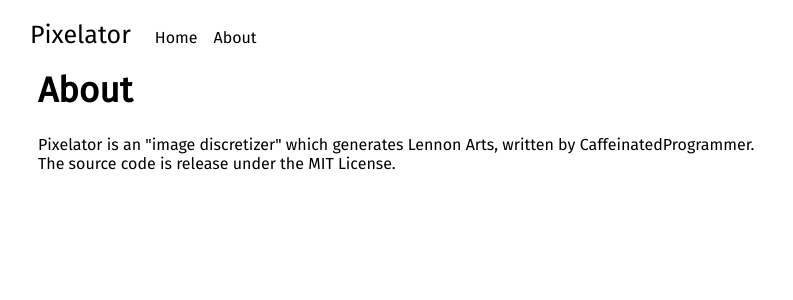
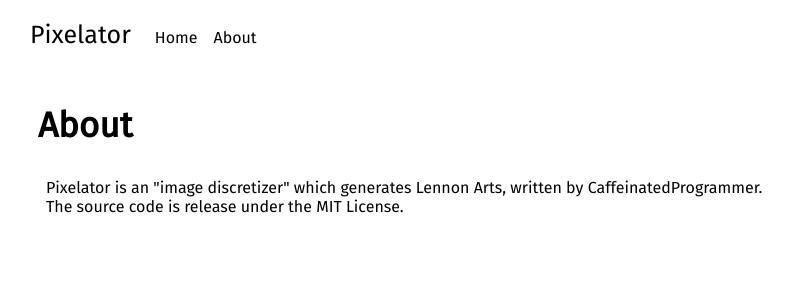
Before and after one commit to caffeinatedprogrammer/pixelator, a React (Create React App) app: page /about in a window 1280 px wide. Shown: the top 300 px of the page, without its empty margins (2-795 px from the left). Built offline with nearby package versions, Linux system fonts and the light colour scheme.

Commit message:
Enhance margin

```diff
--- a/src/AboutPage.jsx
+++ b/src/AboutPage.jsx
@@ -5,6 +5,7 @@
         <div className="normal-page-padding">
             <div className="dummy-height" />
             <h1>About</h1>
+            <div className="normal-padding">
                 <p>
                     Pixelator is an "image discretizer" which generates Lennon Arts, written by CaffeinatedProgrammer.
                 </p>
@@ -12,5 +13,6 @@
                     The source code is release under the MIT License.
                 </p>
             </div>
+        </div>
     )
 }
--- a/src/InputForm.jsx
+++ b/src/InputForm.jsx
@@ -242,6 +242,7 @@
             </form>}
             square={
                 <div className="overflow-scroll full">
+                    <div className="dummy-height" />
                     <canvas
                         ref={canvasRef}
                         width={imageWidth.toString()}
--- a/src/Result.jsx
+++ b/src/Result.jsx
@@ -24,8 +24,7 @@
     }
 
     return (
-        <div className="result-container">
-            <div className="dummy-height" />
+        <div>
             {rows.map(((array, index) =>
                 <div className="result-line" key={index.toString()}>{array}</div>
             ))}
--- a/src/ResultPage.jsx
+++ b/src/ResultPage.jsx
@@ -67,11 +67,14 @@
         data ?
             <SquareContainer
                 square={
-                    <Result
-                        data={imageData}
-                        width={width}
-                        height={Math.floor(imageHeight/Math.floor(imageWidth/width))}
-                    />
+                    <>
+                        <div className="dummy-height" />
+                        <Result
+                            data={imageData}
+                            width={width}
+                            height={Math.floor(imageHeight/Math.floor(imageWidth/width))}
+                        />
+                    </>
                 }
                 other={
                     <div className="normal-page-padding">
--- a/src/TopBar.css
+++ b/src/TopBar.css
@@ -5,9 +5,10 @@
     align-items: baseline;
     top: 0;
     width: 100vw;
-    height: 30px;
+    height: 65px;
     z-index: 1;
     background-color: white;
+    box-sizing: border-box;
     padding: 16px;
 }
 
--- a/src/index.css
+++ b/src/index.css
@@ -32,7 +32,7 @@
 }
 
 .dummy-height {
-    height: 30px;
+    height: 65px;
 }
 
 .button {
```
Lines whose indentation alone changed are shown as unchanged.
